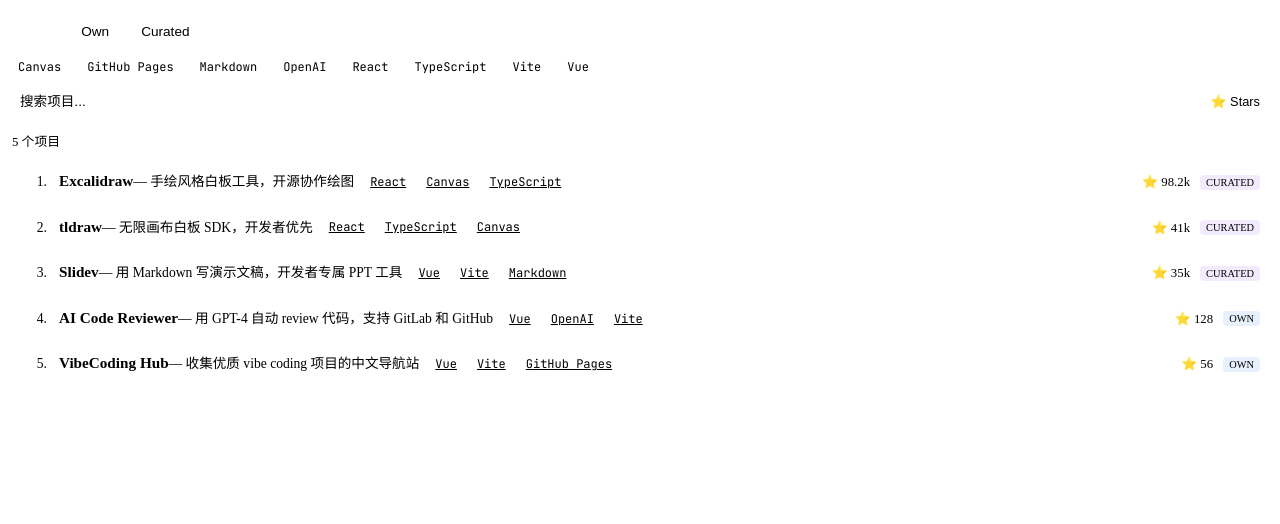
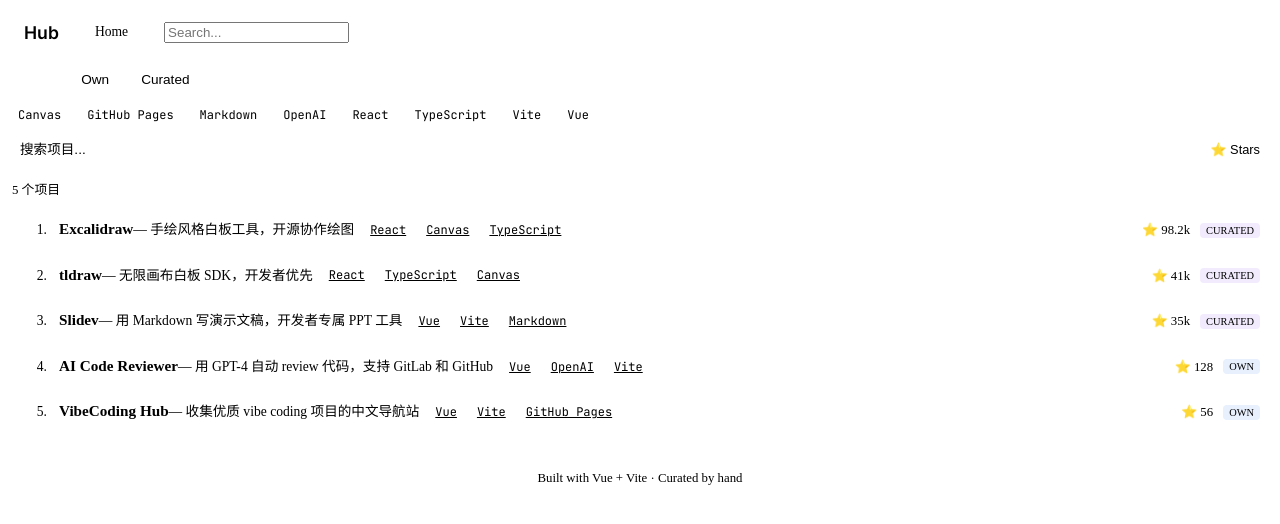
Before and after one commit to pfchai/hub, a Vue app: page / in a window 1280 px wide. Shown: the top 524 px of the page. Built offline with nearby package versions, Linux system fonts and the light colour scheme; the HTML template or start-up script is replaced by a standard one.

Commit message:
feat: integrate App.vue with header, router-view, and footer

```diff
--- a/src/App.vue
+++ b/src/App.vue
@@ -1,7 +1,14 @@
 <template>
   <div class="app">
+    <AppHeader />
     <main class="main-content">
       <router-view />
     </main>
+    <AppFooter />
   </div>
 </template>
+
+<script setup>
+import AppHeader from './components/AppHeader.vue'
+import AppFooter from './components/AppFooter.vue'
+</script>
```
